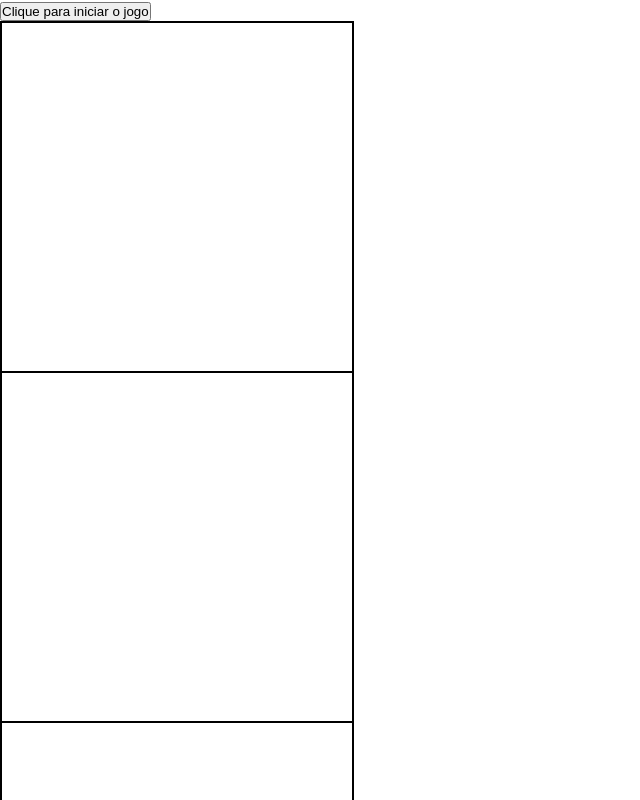
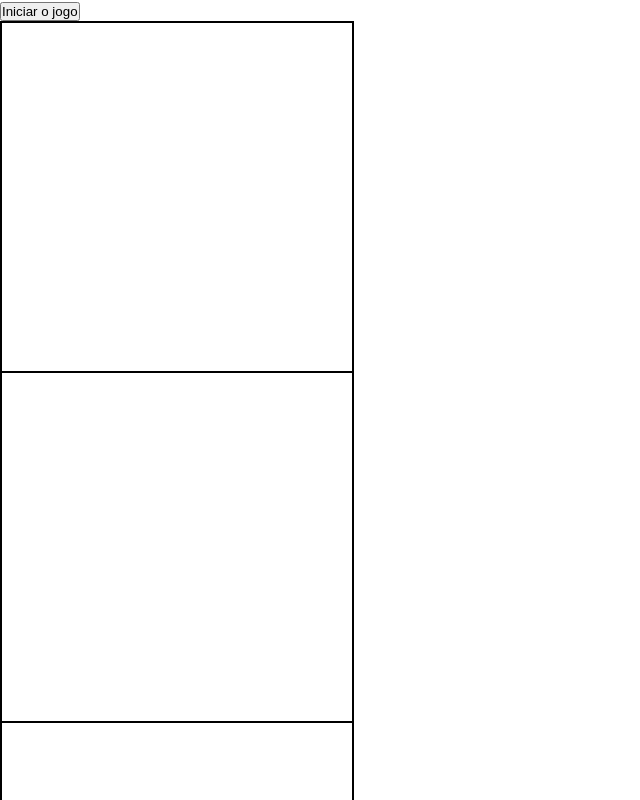
Before and after one commit to dornellesfr/jogo-da-velha, a React (Create React App) app: page / in a window 1280 px wide. Shown: the top 800 px of the page, without its empty margins (0-640 px from the left). Built offline with nearby package versions, Linux system fonts and the light colour scheme.

Commit message:
WIP: already changing empty blocks to x blocks

```diff
--- a/src/components/Table.tsx
+++ b/src/components/Table.tsx
@@ -4,30 +4,40 @@ import Empty from './Empty';
 import O from './O';
 
 function Table() {
-  const [field, setField] = useState([0, 1, 2, 3, 4, 5, 6, 7, 8]);
-  const [starting, setStarting] = useState(false);
+  const [field, setField]: any = useState({
+    // eslint-disable-next-line object-property-newline
+    a: <Empty />, b: <Empty />, c: <Empty />, // eslint-disable-next-line object-property-newline
+    d: <Empty />, e: <Empty />, f: <Empty />, // eslint-disable-next-line object-property-newline
+    g: <Empty />, h: <Empty />, i: <Empty />,
+  });
+  const [letter, setLetter] = useState('');
+  const [start, setStart] = useState(false);
 
-  const cells = [0, 1, 2, 3, 4, 5, 6, 7, 8];
+  const squareField = Object.keys(field);
 
-  function change() {
-    setField(O);
+  function change(square: string) {
+    setField({ ...field, [square]: <O /> });
   }
 
   function startGame() {
-    setStarting(true);
+    setStart(true);
   }
+  return (
+    <div>
+      <button type="button" onChange={startGame}>Iniciar o jogo</button>
+      { squareField.map((square) => (
+        <div
+          role="presentation"
+          key={square}
+          id={square}
+          onClick={() => change(square)}
+        >
+          {field[square]}
+        </div>
+      )) }
+    </div>
 
-  if (!starting) {
-    return (
-      <div>
-        <button type="button" onClick={startGame}>Clique para iniciar o jogo</button>
-        { cells.map((i) => (
-          <div role="presentation" key={i} onClick={change} className="table-game"><Empty /></div>
-        )) }
-      </div>
-
-    );
-  }
+  );
 
   return <div>oii</div>;
 }
```
